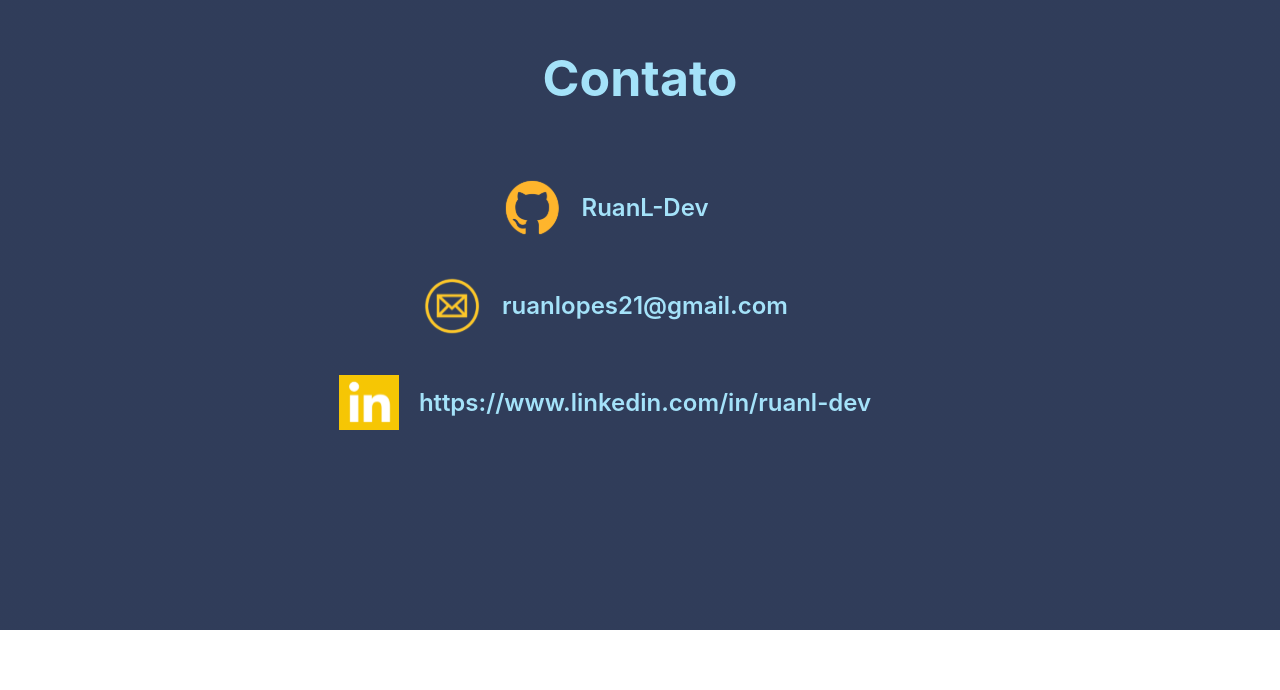
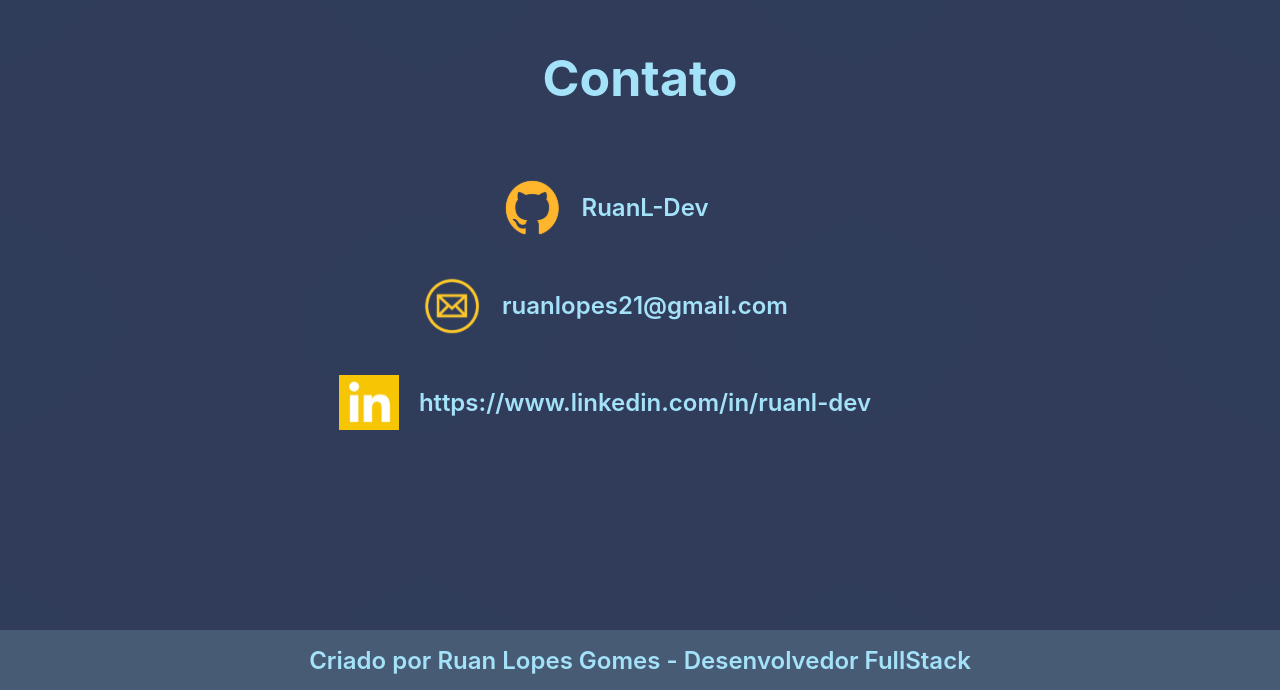
Before and after one commit to RuanL-Dev/portfolio_RuanL-Dev, a Next.js app: page / in a window 1280 px wide. Shown: the part 3405-4095 px from the top of the page. Before the commit the page ends 4035 px from the top, so only its background shows below. Built offline with nearby package versions, Linux system fonts and the light colour scheme.

Commit message:
Footer component created

```diff
--- a/pages/index.jsx
+++ b/pages/index.jsx
@@ -7,6 +7,7 @@ import ContainerPage from '../src/components/layout/ContainerPage'
 import Button from '../src/components/button/Button'
 import CardProject from '../src/components/card/CardProject'
 import Contact from '../src/components/layout/contact/Contact'
+import Footer from '../src/components/layout/footer/Footer'
 
 const StyledImage = styled.div`
   background-image: url('/Debbie_Balboa.gif');
@@ -241,6 +242,7 @@ export default function HomePage() {
             type="svg"
           />
         </StyledContact>
+        <Footer />
       </ContainerPage>
     </>
   )
--- a/src/components/button/Button.jsx
+++ b/src/components/button/Button.jsx
@@ -4,7 +4,7 @@ const StyledButton = styled.button`
   margin-top: 30px;
   text-align: center;
   color: ${(props) => props.theme.colors.text};
-  background-color: ${(props) => props.theme.colors.buttonBackgroundColor};
+  background-color: ${(props) => props.theme.colors.SecondaryBackgroundColor};
   font-weight: 700;
   font-size: 24px;
   line-height: 29px;
--- a/src/components/card/CardProject.jsx
+++ b/src/components/card/CardProject.jsx
@@ -19,7 +19,7 @@ const StyledImagen = styled.div`
   }
 `
 const CardContainerDescription = styled.div`
-  background-color: ${(props) => props.theme.colors.buttonBackgroundColor};
+  background-color: ${(props) => props.theme.colors.SecondaryBackgroundColor};
   width: 535px;
   height: 13rem;
   border-radius: 5px;
--- /dev/null
+++ b/src/components/layout/footer/Footer.jsx
@@ -0,0 +1,25 @@
+import styled from 'styled-components'
+
+const FooterContainer = styled.div`
+  background-color: ${(props) => props.theme.colors.SecondaryBackgroundColor};
+  height: 60px;
+  display: flex;
+  align-items: center;
+  justify-content: center;
+  text-align: center;
+`
+const StyledText = styled.p`
+  font-weight: 600;
+  font-size: 24px;
+  line-height: 29px;
+`
+
+const Footer = () => {
+  return (
+    <FooterContainer>
+      <StyledText>Criado por Ruan Lopes Gomes - Desenvolvedor FullStack</StyledText>
+    </FooterContainer>
+  )
+}
+
+export default Footer
--- a/src/theme.js
+++ b/src/theme.js
@@ -3,7 +3,7 @@ const theme = {
     background: 'rgba(29, 37, 56, 1)',
     linear: '#202530',
     text: '#A4E2F9',
-    buttonBackgroundColor: '#475B74',
+    SecondaryBackgroundColor: '#475B74',
     buttonHover: '#8933CD'
   }
 }
```
